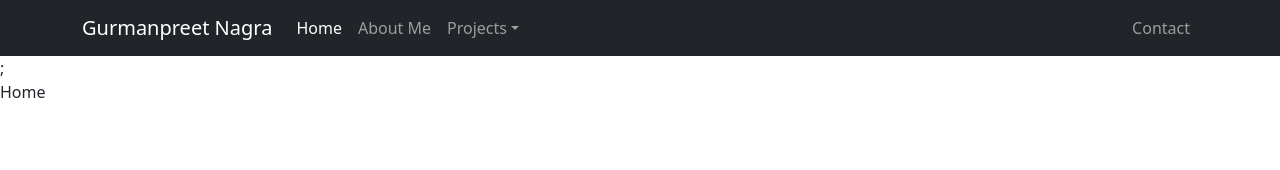
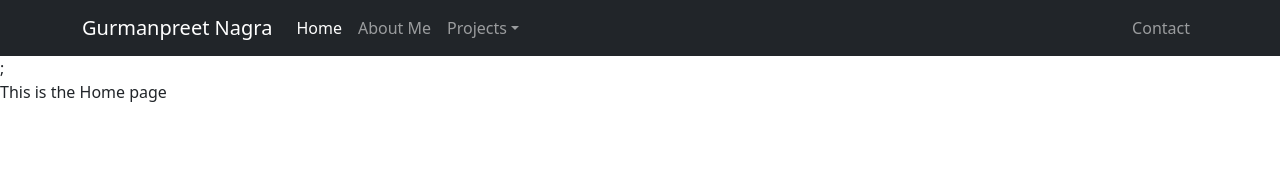
Before and after one commit to Mkn01/react-portfolio, a React (Create React App) app: page / in a window 1280 px wide. Shown: the top 170 px of the page. Built offline with nearby package versions, Linux system fonts and the light colour scheme.

Commit message:
linked home page through routes

```diff
--- a/src/Routes.js
+++ b/src/Routes.js
@@ -1,11 +1,12 @@
 import { HashRouter, Route, Link, Routes } from "react-router-dom";
 import AboutMePage from "../src/components/aboutMe";
 import ResumePage from "./components/resume";
+import HomePage from "./components/home";
 
 const AppRouter = () => {
   return (
     <Routes>
-      <Route exact path="/" element={<div>Home</div>} />
+      <Route exact path="/" element={<HomePage />} />
       <Route exact path="/about-me" element={<AboutMePage />} />
       <Route exact path="/full-stack-projects" element={<div>Portfolio</div>} />
       <Route exact path="/frontend-projects" element={<div>Portfolio</div>} />
--- /dev/null
+++ b/src/components/home.js
@@ -0,0 +1,5 @@
+const HomePage = () => {
+  return <div>This is the Home page</div>;
+};
+
+export default HomePage;
```
Also changed, not shown: src/components/backProjects.js (added), src/components/frontProjects.js (added), src/components/fsProject.js (added).
